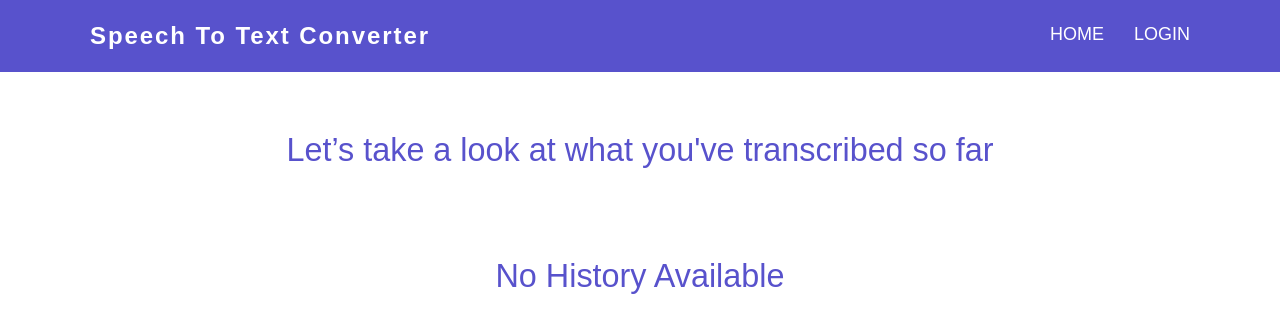
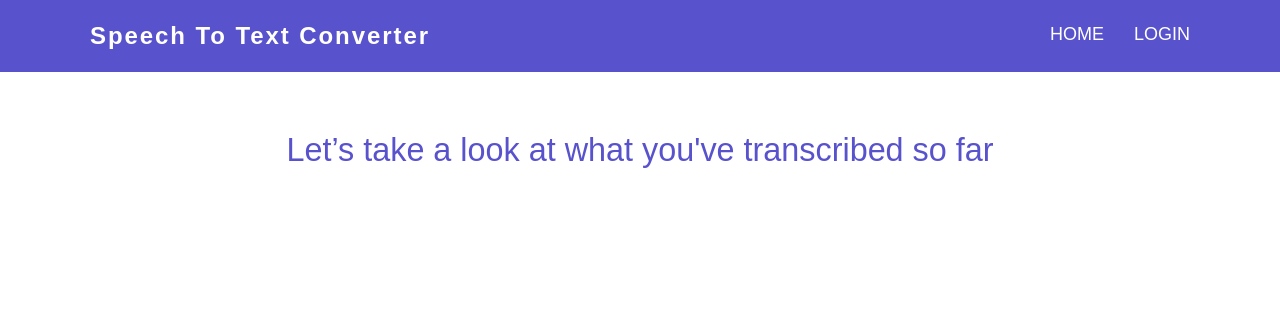
Before and after one commit to garvbahal/Speech_to_text, a React (Create React App) app in the folder frontend/: page /history in a window 1280 px wide. Shown: the top 332 px of the page. Built offline with nearby package versions, Linux system fonts and the light colour scheme.

Commit message:
Update HistoryPage.js

```diff
--- a/frontend/src/pages/HistoryPage.js
+++ b/frontend/src/pages/HistoryPage.js
@@ -2,9 +2,11 @@ import React, { useEffect, useState } from "react";
 import axios from "axios";
 import TranscriptionCard from "../components/TranscriptionCard";
 import { motion } from "framer-motion";
+import Spinner from "../components/Spinner";
 
 const HistoryPage = ({ token }) => {
   const [history, setHistory] = useState([]);
+  const [isLoading, setLoading] = useState(true);
   useEffect(() => {
     if (token) {
       fetchHistory();
@@ -12,6 +14,7 @@ const HistoryPage = ({ token }) => {
   }, [token]);
 
   async function fetchHistory() {
+    setLoading(true);
     try {
       const response = await axios.get(
         "https://speech-to-text-backend-k978.onrender.com/api/v1/history",
@@ -26,6 +29,7 @@ const HistoryPage = ({ token }) => {
     } catch (error) {
       console.log(error.message);
     }
+    setLoading(false);
   }
 
   return (
@@ -38,7 +42,9 @@ const HistoryPage = ({ token }) => {
           Let’s take a look at what you've transcribed so far
         </h2>
         <div className="flex flex-wrap sm:justify-center items-center lg:justify-between gap-y-14 mt-8 mb-8">
-          {history.length > 0 ? (
+          {isLoading ? (
+            <Spinner />
+          ) : history.length > 0 ? (
             history.map((one, index) => {
               return <TranscriptionCard key={index} transcription={one} />;
             })
```
